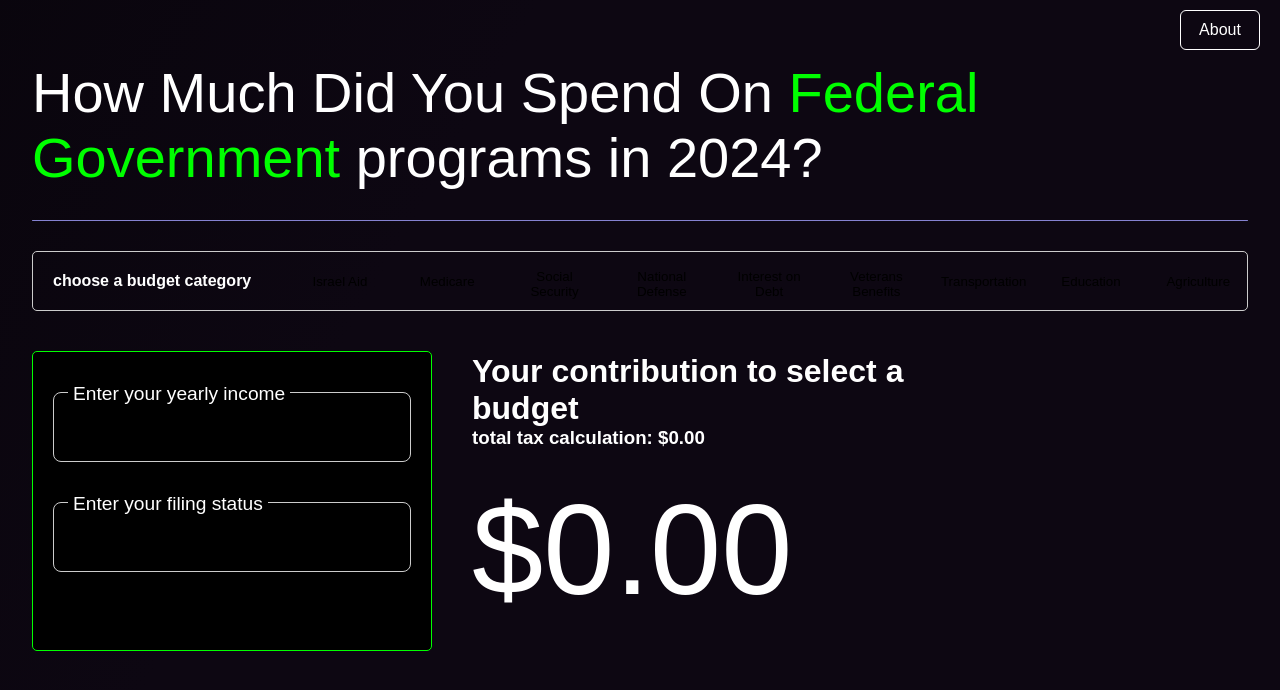
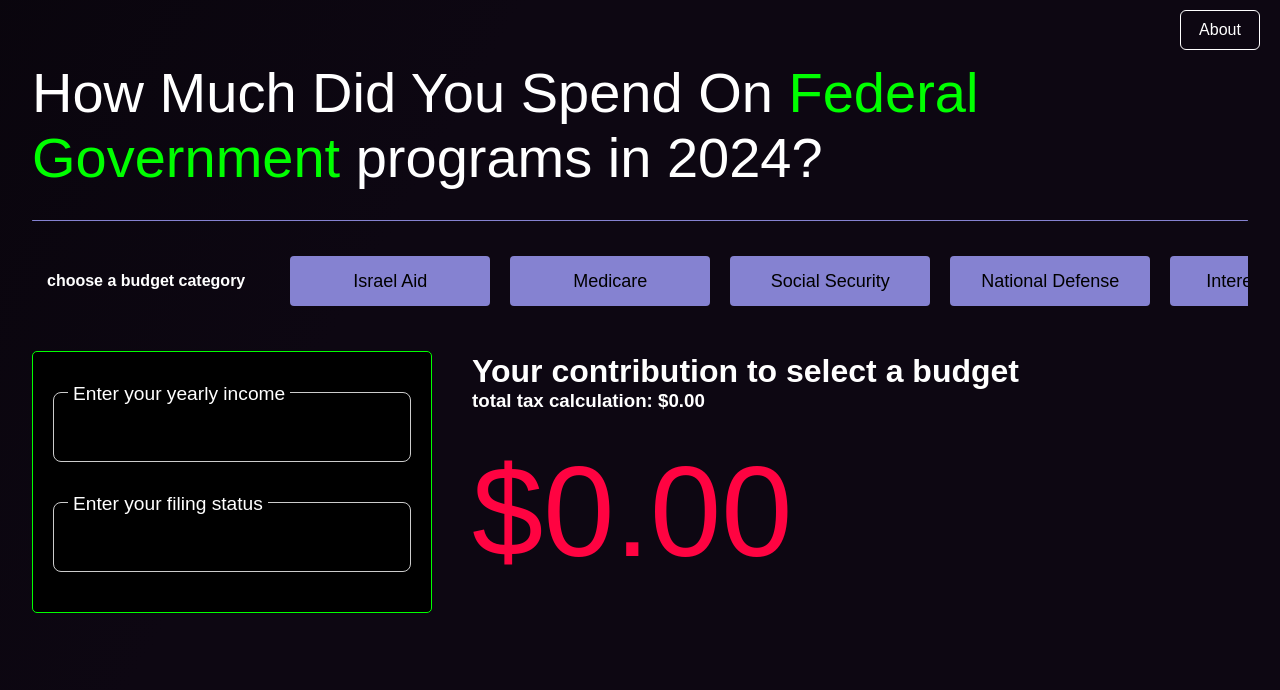
Before and after one commit to GiaredL/howmanytaxes, a Next.js app: page / in a window 1280 px wide. Shown: the top 690 px of the page. Built offline with nearby package versions, Linux system fonts and the light colour scheme; a web font is replaced by a local one.

Commit message:
added styles, colors, animations

```diff
--- a/src/app/page.module.scss
+++ b/src/app/page.module.scss
@@ -115,7 +115,7 @@
   // border-end-start-radius: 5px;
   width: 100%;
   // border-end-end-radius: 5px;
-  height: 300px;
+  height: 100%;
   background-color: black;
 
   overflow: hidden;
@@ -166,7 +166,7 @@
 .budgetBarContainer {
   display: flex;
   gap: 20px;
-  margin-bottom: 40px;
+  margin-bottom: 20px;
 }
 
 .budgetBar {
@@ -174,25 +174,31 @@
   align-items: center;
   gap: 20px;
   flex: 1;
-  /* padding: 5px 10px; */
-  border: 1px solid #cccccc;
-  /* background-color: #cccccc; */
-  padding: 5px;
+  padding-bottom: 20px;
   border-radius: 5px;
-  height: 60px;
+  height: 80px;
   overflow-x: auto;
   overflow-y: hidden;
   align-items: center;
+  scrollbar-width: thin;
 }
 
 .budgetBar button {
-  width: 140px;
-  height: 50%;
-  // border: 1px solid #8582d1;
+  min-width: 200px;
+  height: 50px;
+  flex-shrink: 0;
   border: none;
-  background-color: transparent;
-  border-radius: 5px;
+  background-color: #8582d1;
+  border-radius: 4px;
   cursor: pointer;
+  font-size: 18px;
+  font-weight: 500;
+  transition: all 0.5s;
+
+  &:hover {
+    scale: 102%;
+    transition: all 0.1s;
+  }
 }
 
 .budgetBar p {
@@ -226,8 +232,6 @@
   flex-direction: column;
   justify-content: center;
   padding: 0 20px;
-  max-width: 550px;
-  /* align-items: center; */
 
   @media (max-width: 700px) {
     padding: 0;
@@ -239,13 +243,11 @@
   align-items: center;
   width: 100%;
   height: 200px;
-  font-size: clamp(2rem, 10vw, 11rem);
+  font-size: clamp(5rem, 10vw, 11rem);
   max-width: 100%;
+  color: #ff0341;
 
   @media (max-width: 700px) {
-    .contributionContainer {
-      font-size: 3rem;
-      height: 100px;
-    }
+    align-items: baseline;
   }
 }
--- a/src/app/page.tsx
+++ b/src/app/page.tsx
@@ -10,6 +10,7 @@ export default function Home() {
   const [income, setIncome] = useState(0)
   const [filingStatus, setFilingStatus] = useState<FilingStatus>('single')
   const [budget, setBudget] = useState<keyof typeof budgets>()
+  const [animatedContribution, setAnimatedContribution] = useState(0)
 
   const [baselineContribution, setBaselineContribution] = useState(0)
 
@@ -36,6 +37,30 @@ export default function Home() {
     }
   }, [income, filingStatus, budget])
 
+  useEffect(() => {
+    let frame: number
+    const duration = 1000 // ms
+    const start = animatedContribution
+    const end = baselineContribution
+    const startTime = performance.now()
+
+    function animate(now: number) {
+      const elapsed = now - startTime
+      const progress = Math.min(elapsed / duration, 1)
+      const value = start + (end - start) * progress
+      setAnimatedContribution(value)
+
+      if (progress < 1) {
+        frame = requestAnimationFrame(animate)
+      } else {
+        setAnimatedContribution(end)
+      }
+    }
+
+    frame = requestAnimationFrame(animate)
+    return () => cancelAnimationFrame(frame)
+  }, [baselineContribution])
+
   return (
     <div className={styles.page}>
       <header className={styles.header}>
@@ -50,20 +75,9 @@ export default function Home() {
           </span>
           <span> programs in 2024?</span>
         </div>
-        <div className={styles.inputBar}>
-          {/* <input
-            type="number"
-            placeholder="Enter your income here"
-            value={income || ''}
-            onChange={e => setIncome(parseFloat(e.target.value) || 0)}
-            className={styles.incomeInput}
-          /> */}
-        </div>
+        <div className={styles.inputBar}></div>
         <div className={styles.main}>
           <div className={styles.budgetBarContainer}>
-            {/* <div className={styles.leftLabel}>
-              <p>Start Here</p>
-            </div> */}
             <div className={styles.budgetBar}>
               <p>choose a budget category</p>
               {budgetOptions.map(b => (
@@ -102,30 +116,21 @@ export default function Home() {
                   </select>
                   <label className={styles.label}>Enter your filing status</label>
                 </div>
-                {/*
-              <p>Pick a budget category</p>
-              <select
-                value={budget}
-                onChange={e => setBudget(e.target.value as keyof typeof budgets)}
-                style={{ width: '100%', height: '40px', marginTop: '20px', marginBottom: '20px' }}
-              >
-                {budgetOptions.map(b => (
-                  <option key={b.value} value={b.value}>
-                    {b.label}
-                  </option>
-                ))}
-              </select> */}
               </div>
             </div>
 
             <div className={styles.resultContainer}>
               <h1>
                 Your contribution to{' '}
-                {budget ? budgetOptions.find(b => b.value === budget)?.label : 'select a budget'}{' '}
+                {budget ? (
+                  <span style={{ color: 'lime' }}>{budgetOptions.find(b => b.value === budget)?.label}</span>
+                ) : (
+                  'select a budget'
+                )}{' '}
               </h1>
               <h3>total tax calculation: {formatCurrencyWithSymbol(calculateTax(income, filingStatus))}</h3>
               <div className={styles.contributionContainer}>
-                <p className={styles.contribution}>{formatCurrencyWithSymbol(baselineContribution)}</p>
+                <p className={styles.contribution}>{formatCurrencyWithSymbol(animatedContribution)}</p>
               </div>
             </div>
           </div>
```
